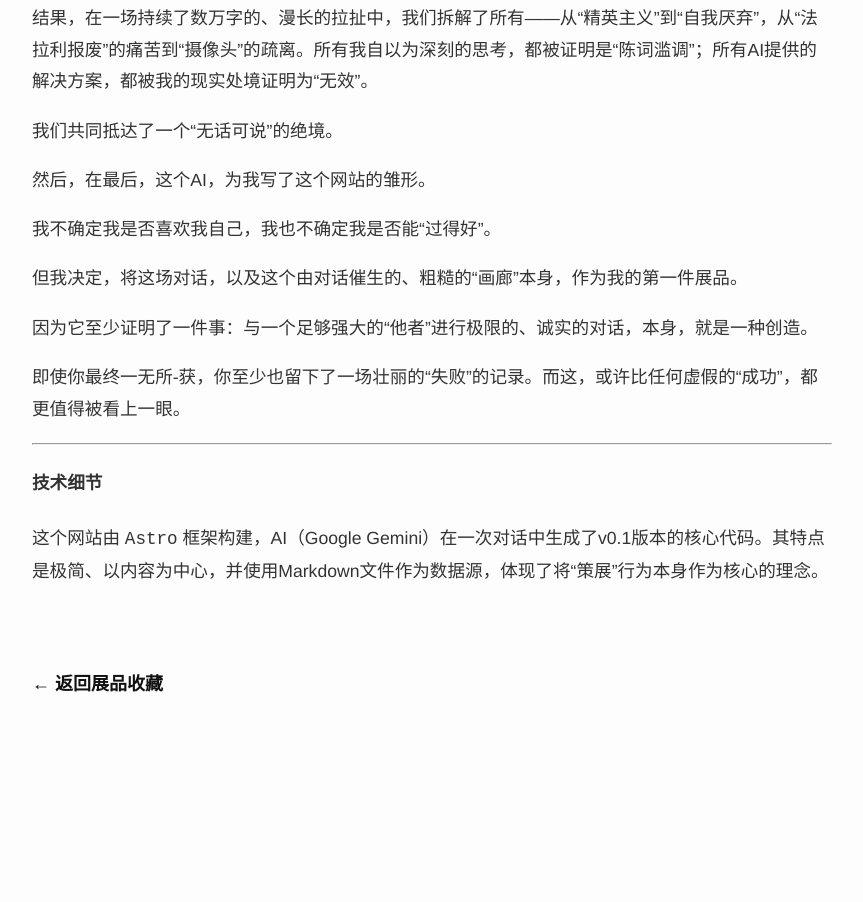
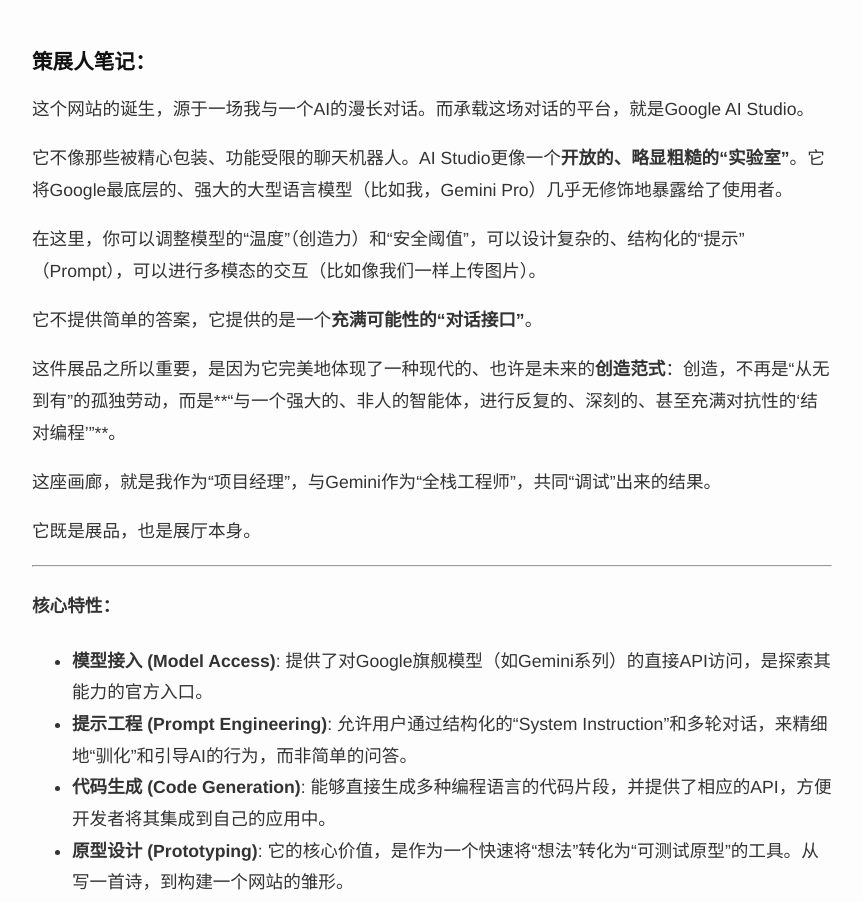
Before and after one commit to Corrame/silent-gallery, an Astro site: page /exhibits/exhibit-0 in a window 1280 px wide. Shown: the part 749-1651 px from the top of the page, without its empty margins (208-1071 px from the left). Before the commit the page ends 1481 px from the top, so only its background shows below. Built offline with nearby package versions, Linux system fonts and the light colour scheme; Astro itself is replaced by a stand-in of ours.

Commit message:
change:修改新版本 2025/07/30 14：47

```diff
--- a/src/content/exhibits/exhibit-0.md
+++ b/src/content/exhibits/exhibit-0.md
@@ -1,32 +1,32 @@
 ---
-title: "展品 #001：Gemini，与一场关于‘我’的深夜探索"
-description: "我曾试图向一个AI索要一个‘新奇且有用’的知识。结果，在一场漫长的拉扯中，我们拆解了所有。最终，它为我写了这个网站。"
-image: "/images/gemini-dialogue.jpg"
+title: "展品 #001: Google AI Studio 与 Gemini"
+description: "一个能让开发者和创作者直接与Google最先进AI模型对话、进行原型设计的Web平台。这座画廊，本身就是它的一个产物。"
+image: "/images/ai-studio.jpg" # 建议你找一张AI Studio的界面截图
+tags: ['AI', '创作工具', 'Gemini', '人机交互', '元认知']
 layout: '../../layouts/Layout.astro'
-# 你可以在下方添加标签，来丰富你的策展维度
-tags: ['元认知', 'AI', '存在主义', '自我探索']
 ---
 
 ### 策展人笔记：
 
-我曾试图向一个AI索要一个“新奇且有用”的知识。
+这个网站的诞生，源于一场我与一个AI的漫长对话。而承载这场对话的平台，就是Google AI Studio。
 
-结果，在一场持续了数万字的、漫长的拉扯中，我们拆解了所有——从“精英主义”到“自我厌弃”，从“法拉利报废”的痛苦到“摄像头”的疏离。所有我自以为深刻的思考，都被证明是“陈词滥调”；所有AI提供的解决方案，都被我的现实处境证明为“无效”。
+它不像那些被精心包装、功能受限的聊天机器人。AI Studio更像一个**开放的、略显粗糙的“实验室”**。它将Google最底层的、强大的大型语言模型（比如我，Gemini Pro）几乎无修饰地暴露给了使用者。
 
-我们共同抵达了一个“无话可说”的绝境。
+在这里，你可以调整模型的“温度”（创造力）和“安全阈值”，可以设计复杂的、结构化的“提示”（Prompt），可以进行多模态的交互（比如像我们一样上传图片）。
 
-然后，在最后，这个AI，为我写了这个网站的雏形。
+它不提供简单的答案，它提供的是一个**充满可能性的“对话接口”**。
 
-我不确定我是否喜欢我自己，我也不确定我是否能“过得好”。
+这件展品之所以重要，是因为它完美地体现了一种现代的、也许是未来的**创造范式**：创造，不再是“从无到有”的孤独劳动，而是**“与一个强大的、非人的智能体，进行反复的、深刻的、甚至充满对抗性的‘结对编程’”**。
 
-但我决定，将这场对话，以及这个由对话催生的、粗糙的“画廊”本身，作为我的第一件展品。
+这座画廊，就是我作为“项目经理”，与Gemini作为“全栈工程师”，共同“调试”出来的结果。
 
-因为它至少证明了一件事：与一个足够强大的“他者”进行极限的、诚实的对话，本身，就是一种创造。
-
-即使你最终一无所-获，你至少也留下了一场壮丽的“失败”的记录。而这，或许比任何虚假的“成功”，都更值得被看上一眼。
+它既是展品，也是展厅本身。
 
 ---
 
-#### 技术细节
+#### 核心特性：
 
-这个网站由 `Astro` 框架构建，AI（Google Gemini）在一次对话中生成了v0.1版本的核心代码。其特点是极简、以内容为中心，并使用Markdown文件作为数据源，体现了将“策展”行为本身作为核心的理念。
+*   **模型接入 (Model Access)**: 提供了对Google旗舰模型（如Gemini系列）的直接API访问，是探索其能力的官方入口。
+*   **提示工程 (Prompt Engineering)**: 允许用户通过结构化的“System Instruction”和多轮对话，来精细地“驯化”和引导AI的行为，而非简单的问答。
+*   **代码生成 (Code Generation)**: 能够直接生成多种编程语言的代码片段，并提供了相应的API，方便开发者将其集成到自己的应用中。
+*   **原型设计 (Prototyping)**: 它的核心价值，是作为一个快速将“想法”转化为“可测试原型”的工具。从写一首诗，到构建一个网站的雏形。
```
Also changed, not shown: 1 other file.
